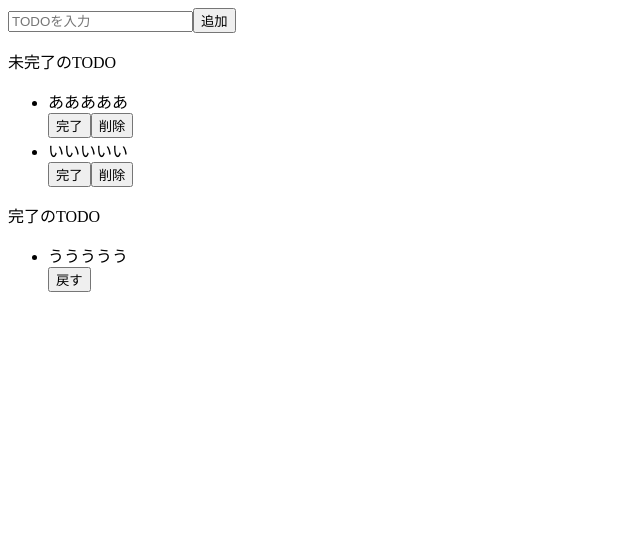
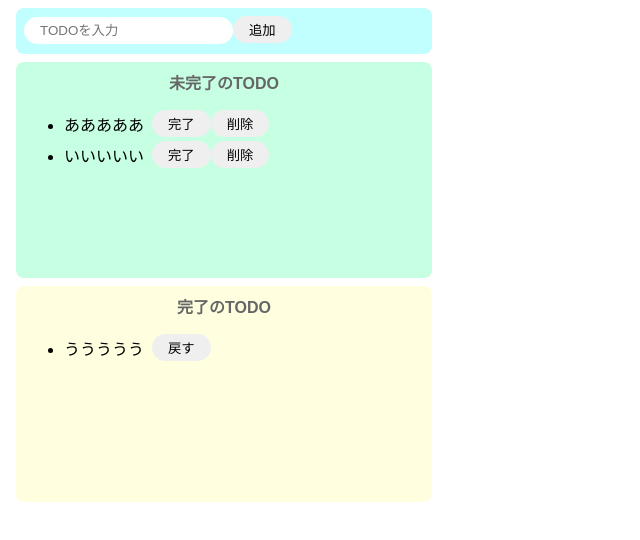
Before and after one commit to oh-zawa3/react-todo, a React (Create React App) app: page / in a window 1280 px wide. Shown: the top 540 px of the page, without its empty margins (0-640 px from the left). Built offline with nearby package versions, Linux system fonts and the light colour scheme.

Commit message:
styleの適用

```diff
--- a/src/App.jsx
+++ b/src/App.jsx
@@ -4,29 +4,29 @@
 export const App = () => {
   return (
     <>
-      <div>
+      <div className="input-area">
         <input placeholder="TODOを入力" />
         <button>追加</button>
       </div>
-      <div>
-        <p>未完了のTODO</p>
+      <div className="incomplete-area">
+        <p className="title">未完了のTODO</p>
         <ul>
-          <div>
+          <div className="list-row">
             <li>あああああ</li>
             <button>完了</button>
             <button>削除</button>
           </div>
-          <div>
+          <div className="list-row">
             <li>いいいいい</li>
             <button>完了</button>
             <button>削除</button>
           </div>
         </ul>
       </div>
-      <div>
-        <p>完了のTODO</p>
+      <div className="complete-area">
+        <p className="title">完了のTODO</p>
         <ul>
-          <div>
+          <div className="list-row">
             <li>ううううう</li>
             <button>戻す</button>
           </div>
--- a/src/styles.css
+++ b/src/styles.css
@@ -0,0 +1,66 @@
+body {
+  font-family: sans-serif;
+}
+
+input {
+  border-radius: 16px;
+  border: none;
+  padding: 6px 16px;
+  outline: none;
+}
+
+button {
+  border-radius: 16px;
+  border: none;
+  padding: 4px 16px;
+}
+
+button:hover {
+  background-color: #ff7fff;
+  color: #fff;
+  cursor: pointer;
+}
+
+li {
+  margin-right: 8px;
+}
+
+.input-area {
+  background-color: #c1ffff;
+  width: 400px;
+  height: 30px;
+  border-radius: 8px;
+  padding: 8px;
+  margin: 8px;
+}
+
+.incomplete-area {
+  background-color: #c6ffe2;
+  width: 400px;
+  min-height: 200px;
+  padding: 8px;
+  margin: 8px;
+  border-radius: 8px;
+}
+
+.complete-area {
+  background-color: #ffffe0;
+  width: 400px;
+  min-height: 200px;
+  padding: 8px;
+  margin: 8px;
+  border-radius: 8px;
+}
+
+.title {
+  text-align: center;
+  margin-top: 0;
+  font-weight: bold;
+  color: #666;
+}
+
+.list-row {
+  display: flex;
+  align-items: center;
+  padding-bottom: 4px;
+}
```
